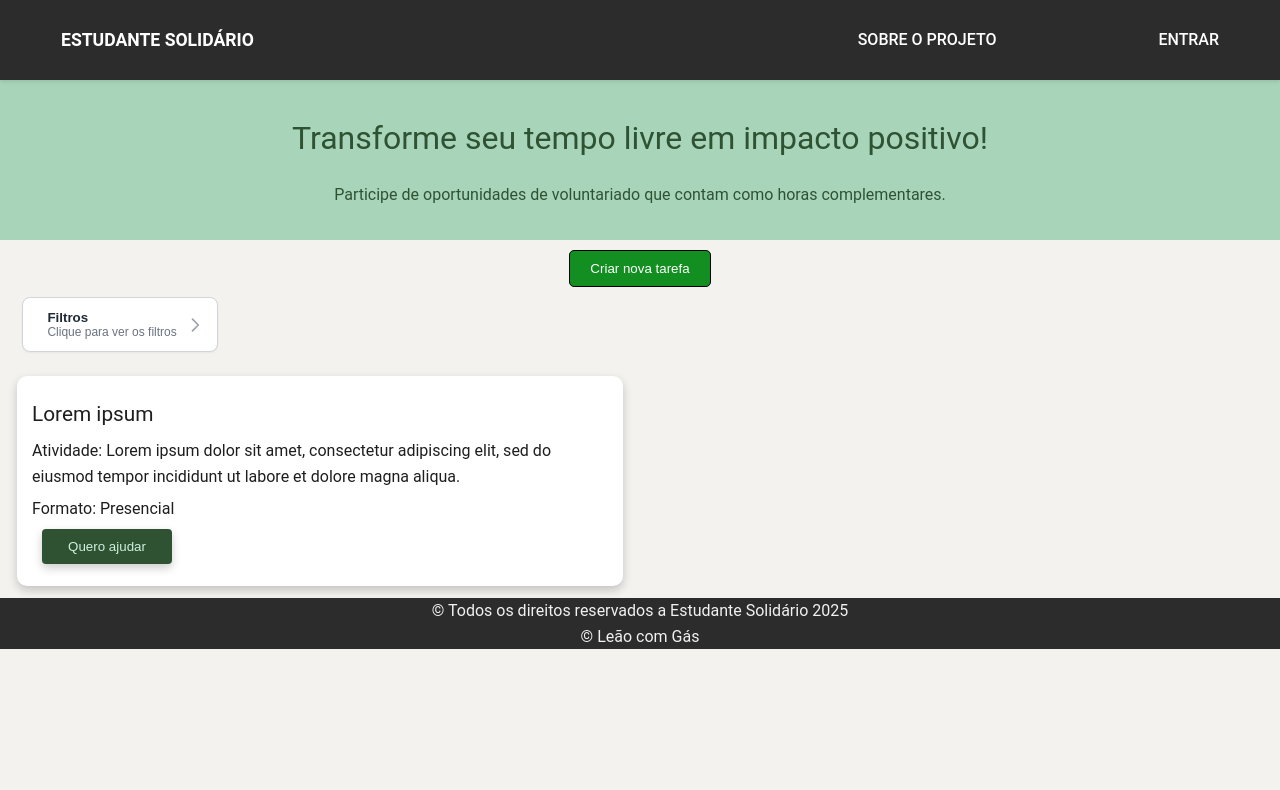
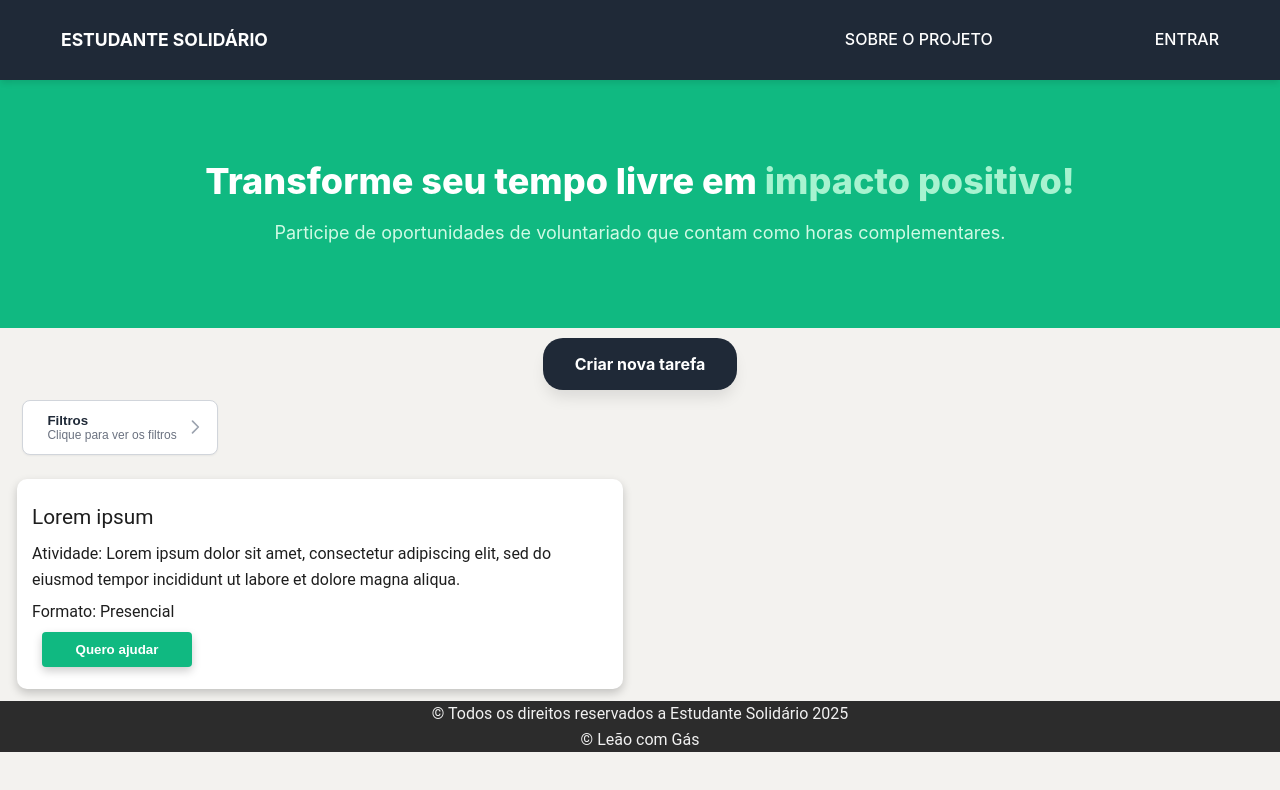
Before and after one commit to alifoo/EstudanteSolidario, a website with bundled scripts: page public/index.html in a window 1280 px wide. Built offline with nearby package versions, Linux system fonts and the light colour scheme; files whose address does not match are found by name.

Commit message:
Atualização no visual

```diff
--- a/public/index.html
+++ b/public/index.html
@@ -7,11 +7,20 @@
     <link rel="stylesheet" href="styles/reset.css">
     <link rel="stylesheet" href="styles/style.css">
     <link rel="icon" href="img/logo-icon.png" type="image/x-icon">
+    <link rel="preconnect" href="https://fonts.googleapis.com">
+    <link rel="preconnect" href="https://fonts.gstatic.com" crossorigin>
+    <link href="img/logo-icon.png" rel="stylesheet">
 </head>
 <body>
-    <header>
+
+        <!-- //////////// -->
+        <!-- ///NAVBAR/// -->
+        <!-- //////////// -->
+
+
+    <header class="site-header">
         <div id="div-title">
-		    <a href="#" class="menu-item"><h1 id="header-title">Estudante Solidário</h1></a>
+            <a href="#" class="menu-item"><h1 id="header-title">Estudante Solidário</h1></a>
         </div>
 
         <div id="menu-toggle">☰</div>
@@ -23,25 +32,22 @@
         </nav>
     </header>
 
-
     <main>
-        <div id="div-subtitle">
-            <h1 id="subtitle">Transforme seu tempo livre em impacto positivo!</h1>
-            <p id="subtitle-paragraph">Participe de oportunidades de voluntariado que contam como horas complementares.</p>
+        <div id="div-subtitle" class="hero-section">
+            <h1 id="subtitle" class="hero-title">Transforme seu tempo livre em <span class="highlight">impacto positivo!</span></h1>
+            <p id="subtitle-paragraph" class="hero-subtitle">Participe de oportunidades de voluntariado que contam como horas complementares.</p>
         </div>
         <div id="div-mkWork">
             <button id="mkWork-Button">Criar nova tarefa</button>
         </div>
+    </main>
 
         <!-- /////////// -->
         <!-- //FILTROS// -->
         <!-- /////////// -->
-    <!-- Caixa Principal dos Filtros -->
     <div class="caixa-filtros">
-        <!-- Barra com as Opções de Filtro -->
         <div id="filter-bar" class="barra-opcoes-filtro">
 
-            <!-- Botão Filtros (Principal) -->
             <button class="botao-filtro">
                 <div class="botao-filtro-texto">
                     <p class="botao-filtro-titulo">Filtros</p>
@@ -52,12 +58,11 @@
                 </svg>
             </button>
 
-            <!-- Botão Área -->
             <button class="botao-filtro" data-filter="area">
                 <svg xmlns="http://www.w3.org/2000/svg" fill="none" viewBox="0 0 24 24" stroke-width="1.5" stroke="currentColor" class="icone-filtro">
                     <path stroke-linecap="round" stroke-linejoin="round" d="M21.75 6.75a4.5 4.5 0 0 1-4.884 4.484c-1.076-.091-2.264.071-2.95.904l-7.152 8.684a2.548 2.548 0 1 1-3.586-3.586l8.684-7.152c.833-.686.995-1.874.904-2.95a4.5 4.5 0 0 1 6.336-4.486l-3.276 3.276a3.004 3.004 0 0 0 2.25 2.25l3.276-3.276c.256.565.398 1.192.398 1.852Z" />
                     <path stroke-linecap="round" stroke-linejoin="round" d="M4.867 19.125h.008v.008h-.008v-.008Z" />
-                  </svg>
+                </svg>
 
                 <div class="botao-filtro-texto">
                     <p class="botao-filtro-titulo">Área</p>
@@ -65,29 +70,26 @@
                 </div>
             </button>
 
-            <!-- Botão Pessoa -->
             <button class="botao-filtro" data-filter="pessoa">
                 <svg xmlns="http://www.w3.org/2000/svg" fill="none" viewBox="0 0 24 24" stroke-width="1.5" stroke="currentColor" class="icone-filtro">
                     <path stroke-linecap="round" stroke-linejoin="round" d="M18 18.72a9.094 9.094 0 0 0 3.741-.479 3 3 0 0 0-4.682-2.72m.94 3.198.001.031c0 .225-.012.447-.037.666A11.944 11.944 0 0 1 12 21c-2.17 0-4.207-.576-5.963-1.584A6.062 6.062 0 0 1 6 18.719m12 0a5.971 5.971 0 0 0-.941-3.197m0 0A5.995 5.995 0 0 0 12 12.75a5.995 5.995 0 0 0-5.058 2.772m0 0a3 3 0 0 0-4.681 2.72 8.986 8.986 0 0 0 3.74.477m.94-3.197a5.971 5.971 0 0 0-.94 3.197M15 6.75a3 3 0 1 1-6 0 3 3 0 0 1 6 0Zm6 3a2.25 2.25 0 1 1-4.5 0 2.25 2.25 0 0 1 4.5 0Zm-13.5 0a2.25 2.25 0 1 1-4.5 0 2.25 2.25 0 0 1 4.5 0Z" />
-                  </svg>
+                </svg>
                 <div class="botao-filtro-texto">
                     <p class="botao-filtro-titulo">Pessoa</p>
                     <p class="botao-filtro-subtitulo">É instituição ou pessoa física?</p>
                 </div>
             </button>
 
-            <!-- Botão Data -->
             <button class="botao-filtro" data-filter="data">
                 <svg xmlns="http://www.w3.org/2000/svg" fill="none" viewBox="0 0 24 24" stroke-width="1.5" stroke="currentColor" class="icone-filtro">
                     <path stroke-linecap="round" stroke-linejoin="round" d="M9 12h3.75M9 15h3.75M9 18h3.75m3 .75H18a2.25 2.25 0 0 0 2.25-2.25V6.108c0-1.135-.845-2.098-1.976-2.192a48.424 48.424 0 0 0-1.123-.08m-5.801 0c-.065.21-.1.433-.1.664 0 .414.336.75.75.75h4.5a.75.75 0 0 0 .75-.75 2.25 2.25 0 0 0-.1-.664m-5.8 0A2.251 2.251 0 0 1 13.5 2.25H15c1.012 0 1.867.668 2.15 1.586m-5.8 0c-.376.023-.75.05-1.124.08C9.095 4.01 8.25 4.973 8.25 6.108V8.25m0 0H4.875c-.621 0-1.125.504-1.125 1.125v11.25c0 .621.504 1.125 1.125 1.125h9.75c.621 0 1.125-.504 1.125-1.125V9.375c0-.621-.504-1.125-1.125-1.125H8.25ZM6.75 12h.008v.008H6.75V12Zm0 3h.008v.008H6.75V15Zm0 3h.008v.008H6.75V18Z" />
-                  </svg>
+                </svg>
                 <div class="botao-filtro-texto">
                     <p class="botao-filtro-titulo">Data</p>
                     <p class="botao-filtro-subtitulo">Quando o projeto foi lançado</p>
                 </div>
             </button>
 
-            <!-- Botão Título -->
             <button class="botao-filtro" data-filter="titulo">
                 <svg xmlns="http://www.w3.org/2000/svg" fill="none" viewBox="0 0 24 24" stroke-width="1.5" stroke="currentColor" class="icone-filtro">
                     <path stroke-linecap="round" stroke-linejoin="round" d="M15.75 5.25a3 3 0 0 1 3 3m3 0a6 6 0 0 1-7.029 5.912c-.563-.097-1.159.026-1.563.43L10.5 17.25H8.25v2.25H6v2.25H2.25v-2.818c0-.597.237-1.17.659-1.591l6.499-6.499c.404-.404.527-1 .43-1.563A6 6 0 1 1 21.75 8.25Z" />
@@ -97,19 +99,16 @@
                     <p class="botao-filtro-subtitulo">A designação do projeto</p>
                 </div>
             </button>
-
-            <!-- Botão Universidade -->
             <button class="botao-filtro" data-filter="universidade">
                 <svg xmlns="http://www.w3.org/2000/svg" fill="none" viewBox="0 0 24 24" stroke-width="1.5" stroke="currentColor" class="icone-filtro">
                     <path stroke-linecap="round" stroke-linejoin="round" d="M12 21v-8.25M15.75 21v-8.25M8.25 21v-8.25M3 9l9-6 9 6m-1.5 12V10.332A48.36 48.36 0 0 0 12 9.75c-2.551 0-5.056.2-7.5.582V21M3 21h18M12 6.75h.008v.008H12V6.75Z" />
-                  </svg>
+                </svg>
                 <div class="botao-filtro-texto">
                     <p class="botao-filtro-titulo">Universidade</p>
                     <p class="botao-filtro-subtitulo">Qual instituição?</p>
                 </div>
             </button>
         </div>
-        <!-- Container para os campos dinâmicos -->
         <div class="container-campos-dinamicos">
             <input type="text" id="filtro-texto-input" class="campo-dinamico" placeholder="Digite aqui...">
             <input type="date" id="filtro-data-input" class="campo-dinamico">
--- a/public/styles/main.css
+++ b/public/styles/main.css
@@ -1,7 +1,29 @@
 body{
-    background-color: #F1F1F1;
     overflow-x: hidden;
+            font-family: var(--font-family-sans);
+            background-color: var(--color-light-bg);
+            color: var(--color-text-primary);
+            -webkit-font-smoothing: antialiased;
+            -moz-osx-font-smoothing: grayscale;    font-family: var(--font-family-sans);
 }
+
+:root {
+--color-green: #10B981;
+--color-green-light: #A7F3D0;
+--color-green-dark: #047857;
+
+--color-dark: #1F2937;
+--color-dark-light: #4B5563;
+
+--color-light-bg: #f8fafc;
+--color-text-primary: #1F2937;
+--color-text-secondary: #4B5563;
+--color-white: #ffffff;
+
+--font-family-sans: 'Inter', sans-serif;
+}
+
+
 
 form{
     display: flex;
@@ -15,40 +37,80 @@ strong{
     font-weight: bold !important;
 }
 
+/* TRANSFORME SEU TEMPO LIVRE... */
 
-#div-subtitle{
-    display: flex;
-    flex-direction: column;
-    justify-content: space-around;
-    align-items: center;
-    width: 100vw;
-    min-height: 20vh;
-    background-color: #A8D5BA;
-    color: #2F5233;
-}
 
-#subtitle{
-    font-size: 2em;
-    margin-top: 3vh;
-}
+        .site-header {
+            background-color: var(--color-dark);
+            color: var(--color-white);
+            padding: 0rem 0; /* 16px vertical */
+            box-shadow: 0 4px 6px -1px rgba(0, 0, 0, 0.1);
+            position: sticky;
+            top: 0;
+            z-index: 1000;
+            font-family: var(--font-family-sans);
+        }
 
-#subtitle-paragraph{
-    font-size: 1em;
-    margin-bottom: 3vh;
-}
+        .site-header .header-content {
+            display: flex;
+            justify-content: space-between;
+            align-items: center;
+        }
 
+
+        .hero-section {
+            background-color: var(--color-green);
+            color: var(--color-white);
+            text-align: center;
+            padding-top: 5rem;    /* 80px */
+            padding-bottom: 5rem; /* 80px */
+        }
+
+        .hero-title {
+            font-family: var(--font-family-sans);
+            font-size: 2.25rem; /* 36px */
+            font-weight: 800;
+            margin-bottom: 1rem; /* 16px */
+            line-height: 1.2;
+        }
+
+        .hero-title .highlight {
+            color: var(--color-green-light);
+        }
+
+        .hero-subtitle {
+            font-family: var(--font-family-sans);
+            font-size: 1.125rem; /* 18px */
+            color: #d1fae5; /* emerald-100 */
+            max-width: 48rem; /* 768px */
+            margin-left: auto;
+            margin-right: auto;
+        }
+
+
+/* botão de criar nova tarefa */
 #div-mkWork{
     width: 100vw;
     padding: 10px 0;
     text-align: center;
 }
 #div-mkWork button{
-    background-color: #138F21;
-    padding: 10px 20px;
-    border-radius: 5px;
-    border: 1px solid black;
-    color:#ffffff;
-    cursor: pointer;
+            background-color: var(--color-dark);
+            color: var(--color-white);
+            font-size: 1rem; /* 18px */
+            font-weight: 700;
+            padding: 1rem 2rem; /* 16px 32px */
+            border: none;
+            border-radius: 20px; /* Efeito "pill" */
+            cursor: pointer;
+            box-shadow: 0 10px 15px -3px rgba(0, 0, 0, 0.1);
+            transition: all 0.5s ease;
+            font-family: var(--font-family-sans);
+}
+#div-mkWork button:hover{
+            background-color: var(--color-dark-light);
+            box-shadow: 0 20px 25px -5px rgba(0, 0, 0, 0.1);
+            transform: translateY(-4px);
 }
 
 #login.hide{
@@ -304,20 +366,21 @@ strong{
 .help-button {
     position: relative;
     overflow: hidden;
-    background-color: #2F5233;
-    color: #d0f0dd;
+    background-color: var(--color-green);
+    color: #ffffff;
     border: none;
-    width: 130px;
+    width: 150px;
     border-radius: 4px;
     padding: 10px 25px;
     margin-left: 10px;
     box-shadow: 0px 4px 10px 0px rgba(0, 0, 0, 0.20);
-    cursor: pointer;
+    cursor: pointer;;
+    font-weight: 800;
 }
 .help-button::before {
     content: "";
     position: absolute;
-    background: #16cf2b;
+    background: #ffffff;
     border-radius: 50%;
     width: 0;
     height: 0;
@@ -332,12 +395,13 @@ strong{
     height: 300px;
 }
 .help-button:hover{
-    color: #ffffff;
+    color: var(--color-green);
 }
 .help-button span {
     position: relative;
     z-index: 1;
 }
+
 
 
 
@@ -402,42 +466,33 @@ strong{
 /* ||||||||||||||||||||||||||||||||||||||||||||||||||||||||||||||||||||||||||||| */
 
 
-        /* Caixa Principal dos Filtros */
         .caixa-filtros {
             width: 100%;
             max-width: 96.5%;
             margin-left: auto;
             margin-right: auto;
         }
-
         .caixa-filtros-titulo {
             font-size: 1.25rem;
             font-weight: 600;
             margin-bottom: 1rem;
             color: #1f2937;
         }
-
-        /* Barra com as Opções de Filtro */
         .barra-opcoes-filtro {
             display: grid;
             gap: 0.75rem;
             grid-template-columns: repeat(2, minmax(0, 1fr));
         }
-
-        /* Media queries para responsividade */
         @media (min-width: 640px) {
             .barra-opcoes-filtro {
                 grid-template-columns: repeat(3, minmax(0, 1fr));
             }
         }
-
         @media (min-width: 1024px) {
             .barra-opcoes-filtro {
                 grid-template-columns: repeat(6, minmax(0, 1fr));
             }
         }
-
-        /* Estilo dos Botões de Filtro */
         .botao-filtro {
             display: flex;
             align-items: center;
@@ -452,49 +507,38 @@ strong{
             width: 100%;
             transition: background-color 0.2s ease-in-out, border-color 0.2s ease-in-out, opacity 0.3s ease-out, transform 0.3s ease-out;
         }
-
         .botao-filtro:hover {
             background-color: #f3f4f6;
         }
 
-        /* Classe para animar a aparição dos botões */
         .filtro-animado {
             opacity: 0;
             transform: translateY(-10px);
             pointer-events: none;
         }
-
-        /* Estilo do botão quando está ativo (selecionado) */
         .botao-filtro.ativo {
             border-color: #99C7B1;
             background-color: #AEDFC4;
         }
-
         .botao-filtro.ativo .icone-filtro,
         .botao-filtro.ativo .botao-filtro-titulo {
             color: #2E7D32;
         }
-
-        /* Caixa de texto dentro do botão */
         .botao-filtro-texto {
             margin-left: 0.75rem;
             flex-grow: 1;
         }
-
         .botao-filtro-titulo {
             font-weight: 600;
             color: #1f2937;
             margin: 0;
             transition: color 0.2s ease-in-out;
         }
-
         .botao-filtro-subtitulo {
             font-size: 0.75rem;
             color: #6b7280;
             margin: 0;
         }
-
-        /* Ícones SVG */
         .icone-seta {
             height: 1.25rem;
             width: 1.25rem;
@@ -502,7 +546,6 @@ strong{
             flex-shrink: 0;
             transition: transform 0.2s ease-in-out;
         }
-
         .icone-filtro {
             height: 2rem;
             width: 2rem;
@@ -510,8 +553,6 @@ strong{
             flex-shrink: 0;
             transition: color 0.2s ease-in-out;
         }
-
-        /* Container para os campos dinâmicos */
         .container-campos-dinamicos {
             position: relative;
             height: 0;
@@ -520,7 +561,6 @@ strong{
             margin-top: 0.75rem;
         }
 
-        /* Estilos para campos dinâmicos (input e select) */
         .campo-dinamico {
             position: absolute;
             top: 0;
@@ -543,8 +583,6 @@ strong{
             transform: translateY(0);
             pointer-events: auto;
         }
-
-        /* Estilo para remover a aparência padrão do select e adicionar seta customizada */
         .select-customizado {
             -webkit-appearance: none;
             -moz-appearance: none;
```
Also changed, not shown: public/js/main.js (line endings or trailing spaces).
